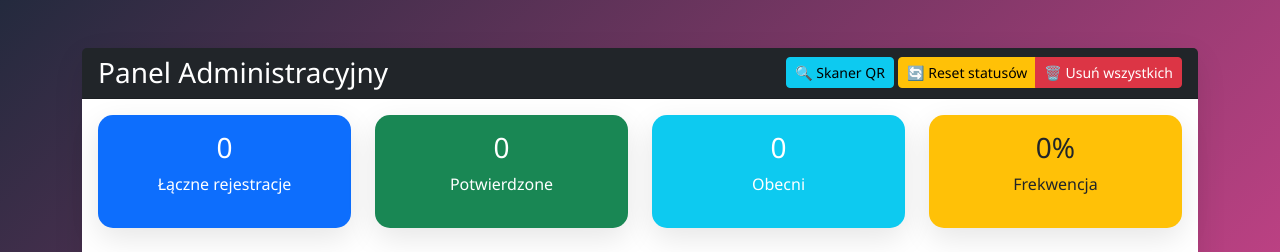
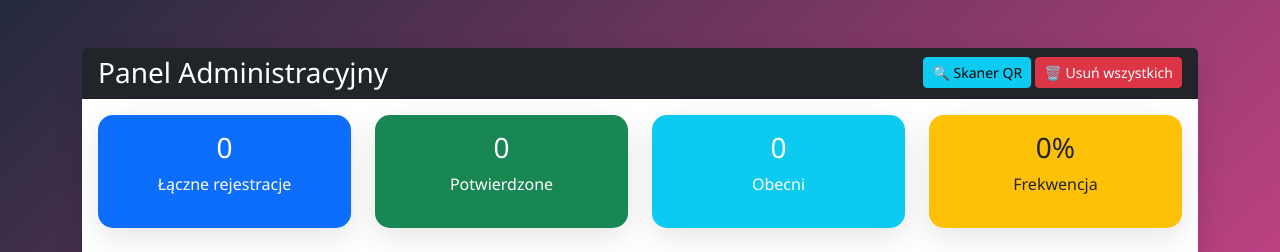
Before and after one commit to LechKulesza/event_demo, a Rails app: page /participants/admin in a window 1280 px wide. Shown: the part 56-308 px from the top of the page. Run offline with Rails 7, Linux system fonts and the light colour scheme; data that the repository does not hold is empty; some libraries are stand-ins or nearby versions.

Commit message:
Remove reset_statuses functionality and add destroy to admin protection
Co-authored-by: LechKulesza <37406654+LechKulesza@users.noreply.github.com>

```diff
--- a/app/controllers/participants_controller.rb
+++ b/app/controllers/participants_controller.rb
@@ -4,7 +4,7 @@ class ParticipantsController < ApplicationController
   # Protect admin routes with basic authentication
   http_basic_authenticate_with name: ENV["ADMIN_USER"] || "admin",
                                password: ENV["ADMIN_PASSWORD"] || "password",
-                               only: [ :admin, :scanner, :process_scan, :clear_all, :reset_statuses ]
+                               only: [ :admin, :scanner, :process_scan, :clear_all, :destroy ]
 
   def index
     @participants = Participant.all
@@ -70,16 +70,6 @@ class ParticipantsController < ApplicationController
     redirect_to admin_participants_path, notice: "Usunięto wszystkich uczestników (#{count})."
   end
 
-  def reset_statuses
-    confirmed_count = Participant.confirmed.count
-    scanned_count = Participant.scanned.count
-
-    Participant.update_all(confirmed: false, scanned_at: nil, qr_code: nil)
-
-    redirect_to admin_participants_path,
-      notice: "Zresetowano statusy: #{confirmed_count} potwierdzonych i #{scanned_count} zeskanowanych uczestników."
-  end
-
   def scanner
     # Admin page for scanning QR codes
   end
--- a/app/views/participants/admin.html.erb
+++ b/app/views/participants/admin.html.erb
@@ -6,20 +6,12 @@
         <div>
           <%= link_to "🔍 Skaner QR", scanner_participants_path,
               class: "btn btn-info btn-sm" %>
-          <div class="btn-group" role="group">
-            <%= link_to "🔄 Reset statusów", reset_statuses_participants_path,
-                method: :patch,
-                class: "btn btn-warning btn-sm",
-                data: {
-                  confirm: "Czy na pewno chcesz zresetować wszystkie statusy potwierdzenia i skanowania?"
-                } %>
           <%= link_to "🗑️ Usuń wszystkich", clear_all_participants_path,
               method: :delete,
               class: "btn btn-danger btn-sm",
               data: {
                 confirm: "Czy na pewno chcesz usunąć WSZYSTKICH uczestników? Ta akcja jest nieodwracalna!"
               } %>
-          </div>
         </div>
       </div>
       <div class="card-body">
--- a/config/routes.rb
+++ b/config/routes.rb
@@ -13,7 +13,6 @@ Rails.application.routes.draw do
       get :scanner  # Admin page for scanning QR codes
       post :process_scan  # Process scanned QR codes
       delete :clear_all  # Clear all participants
-      patch :reset_statuses  # Reset confirmed and scanned statuses
     end
   end
 
```
Also changed, not shown: test/controllers/participants_controller_test.rb (+0 -18 lines). Lines whose indentation alone changed are shown as unchanged.
